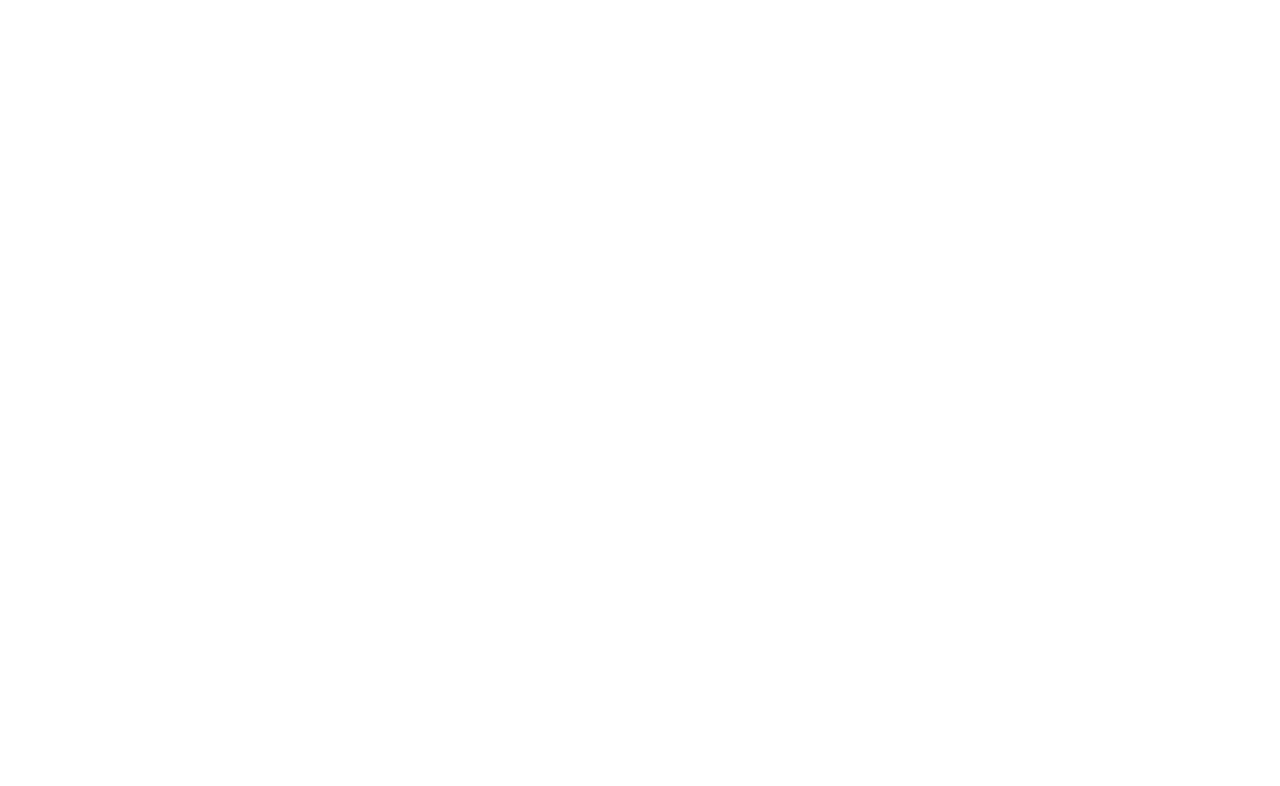
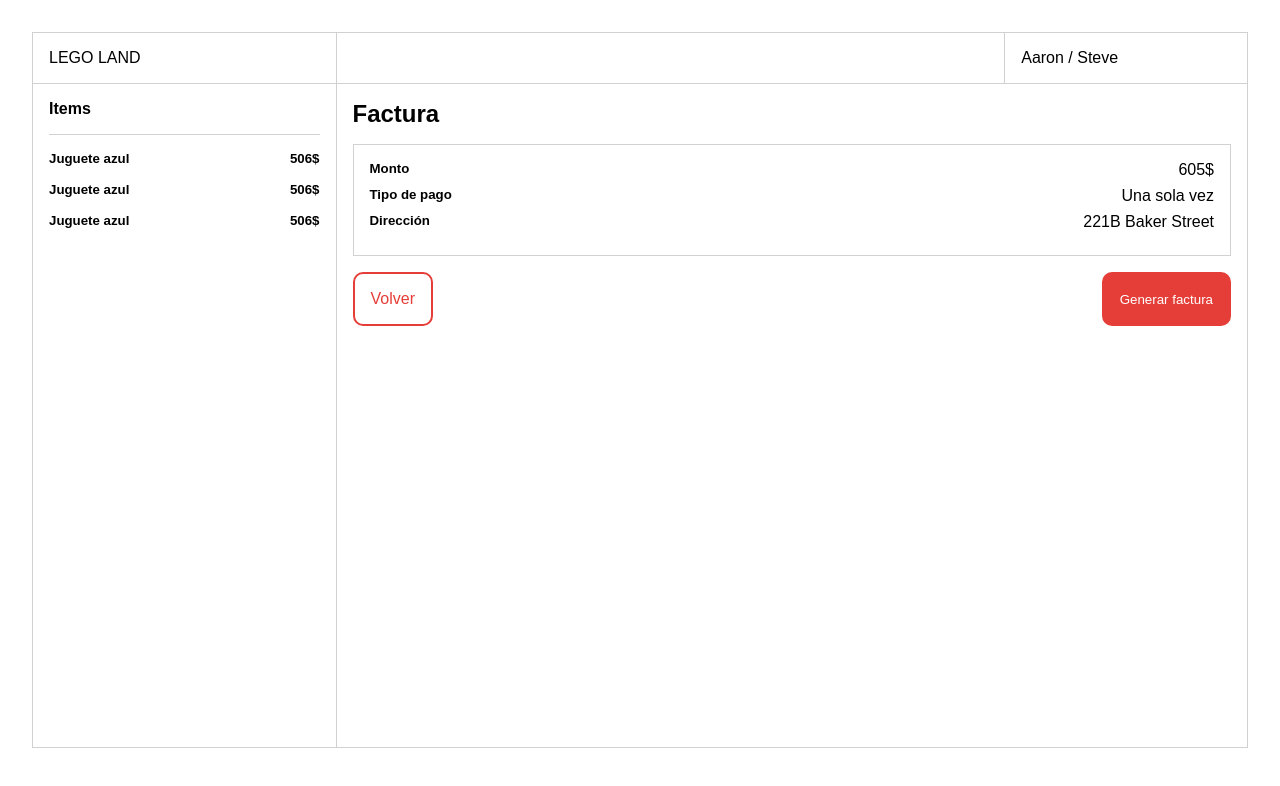
Before and after one commit to Skuanquis/Sistema_facturacion, a plain HTML site: page cart.html in a window 1280 px wide. Drawn offline with Linux system fonts and the light colour scheme.

Commit message:
Pagina Carrito y detalles esteticos

```diff
--- a/cart.html
+++ b/cart.html
@@ -4,9 +4,61 @@
     <meta charset="UTF-8">
     <meta http-equiv="X-UA-Compatible" content="IE=edge">
     <meta name="viewport" content="width=device-width, initial-scale=1.0">
-    <title>Document</title>
+    <link rel="stylesheet" href="./styles/main.css">
+    <link rel="stylesheet" href="./styles/header.css">
+    <link rel="stylesheet" href="./styles/bill.css">
+    <title>Carrito</title>
 </head>
 <body>
+    <header class="header">
+        <nav class="menu">
+            <div class="menu_logo">LEGO LAND</div>
+            <div class="menu_user">Aaron / Steve</div>
+        </nav>
 
+    </header>
+    <div class="main">
+        <div class="items_list" id="items_list">
+            <div class="item-header">
+                <h4 class="item-title">Items</h4>
+            </div>
+            <div class="item-content">
+                <h5 class="item-title">Juguete azul</h5>
+                <h5 class="item-title">506$</h5>
+            </div>
+            <div class="item-content">
+                <h5 class="item-title">Juguete azul</h5>
+                <h5 class="item-title">506$</h5>
+            </div>
+            <div class="item-content">
+                <h5 class="item-title">Juguete azul</h5>
+                <h5 class="item-title">506$</h5>
+            </div>
+        </div>
+
+        <section class="bill">
+            <div class="bill_title">
+                <h1>Factura</h1>
+            </div>
+            <div class="bill_details">
+                <div class="bill_detail">
+                    <h5>Monto</h5>
+                    <p>605$</p>
+                </div>
+                <div class="bill_detail">
+                    <h5>Tipo de pago</h5>
+                    <p>Una sola vez</p>
+                </div>
+                <div class="bill_detail">
+                    <h5>Dirección</h5>
+                    <p>221B Baker Street</p>
+                </div>
+            </div>
+            <div class="btn_options">
+                <a href="./index.html" class="back">Volver</a>
+                <button class="print">Generar factura</button>
+            </div>
+        </section>
+    </div>
 </body>
 </html>
--- /dev/null
+++ b/styles/bill.css
@@ -0,0 +1,62 @@
+.main {
+    height: 83vh;
+    border: 1px solid var(--gray);
+    border-top: none;
+}
+.items_list {
+    border-right: 1px solid var(--gray);
+    padding: 1rem;
+}
+.item-header {
+    border-bottom: 1px solid var(--gray);
+    padding-bottom: 1rem;
+    margin-bottom: 1rem;
+}
+.item-content {
+    display: flex;
+    justify-content: space-between;
+    margin-bottom: 1rem;
+}
+.bill {
+    padding: 1rem;
+}
+.bill_title {
+    margin-bottom: 1rem;
+}
+.bill_details {
+    border: 1px solid var(--gray);
+    padding: 1rem;
+    margin-bottom: 1rem;
+}
+.bill_detail {
+    display: flex;
+    justify-content: space-between;
+    margin-bottom: .5rem;
+}
+.btn_options {
+    display: flex;
+    justify-content: space-between;
+}
+.print,
+.back {
+    padding: 1rem;
+    background-color: var(--red);
+    color: var(--white);
+    border-radius: 10px;
+    cursor: pointer;
+    transition: .3s all ease-in-out;
+    border: 2px solid var(--red);
+}
+.print:hover {
+    background-color: var(--white);
+    color: var(--red);
+}
+.back {
+    background-color: var(--white);
+    border: 2px solid var(--red);
+    color: var(--red);
+}
+.back:hover {
+    background-color: var(--red);
+    color: var(--white);
+}
--- a/styles/header.css
+++ b/styles/header.css
@@ -23,6 +23,10 @@
     border: 1px solid var(--gray);
     border-top: none;
 }
+.tools li:hover .tool_icon{
+    background-color: var(--white);
+    color: var(--red);
+}
 .tool{
     display: flex;
     padding: 1rem;
@@ -32,9 +36,11 @@
     justify-content: center;
     align-items: center;
     border-radius: 50%;
+    border: 2px solid var(--red);
     padding: .7rem;
     background-color: var(--red);
     color: var(--white);
+    transition: .3s all ease-in-out;
 }
 .tool span{
     margin-left: .5rem;
```
Also changed, not shown: index.html (+27 -12 lines), styles/card.css (+20 -0 lines), styles/catalog.css (+7 -1 lines), styles/sidemenu.css (+20 -1 lines), client/bill.js (added).
